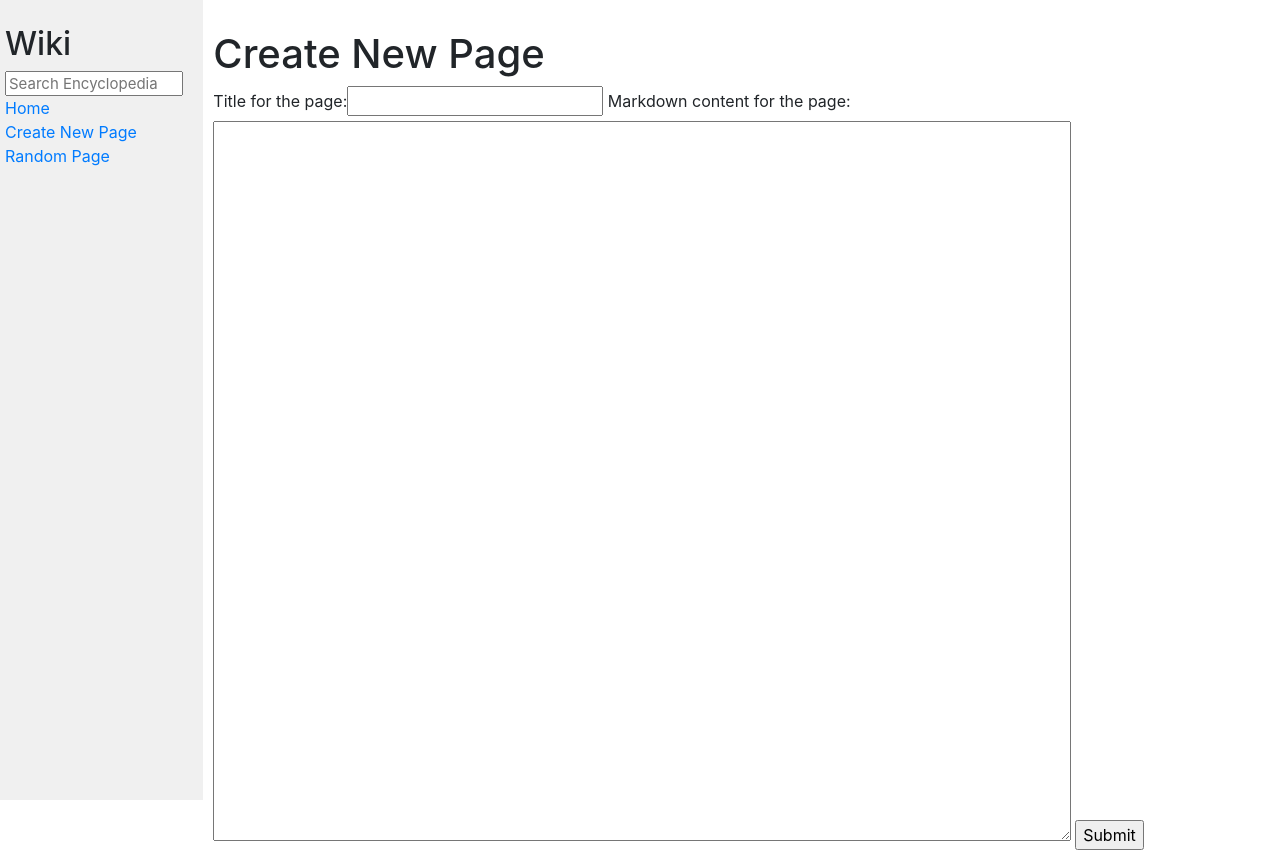
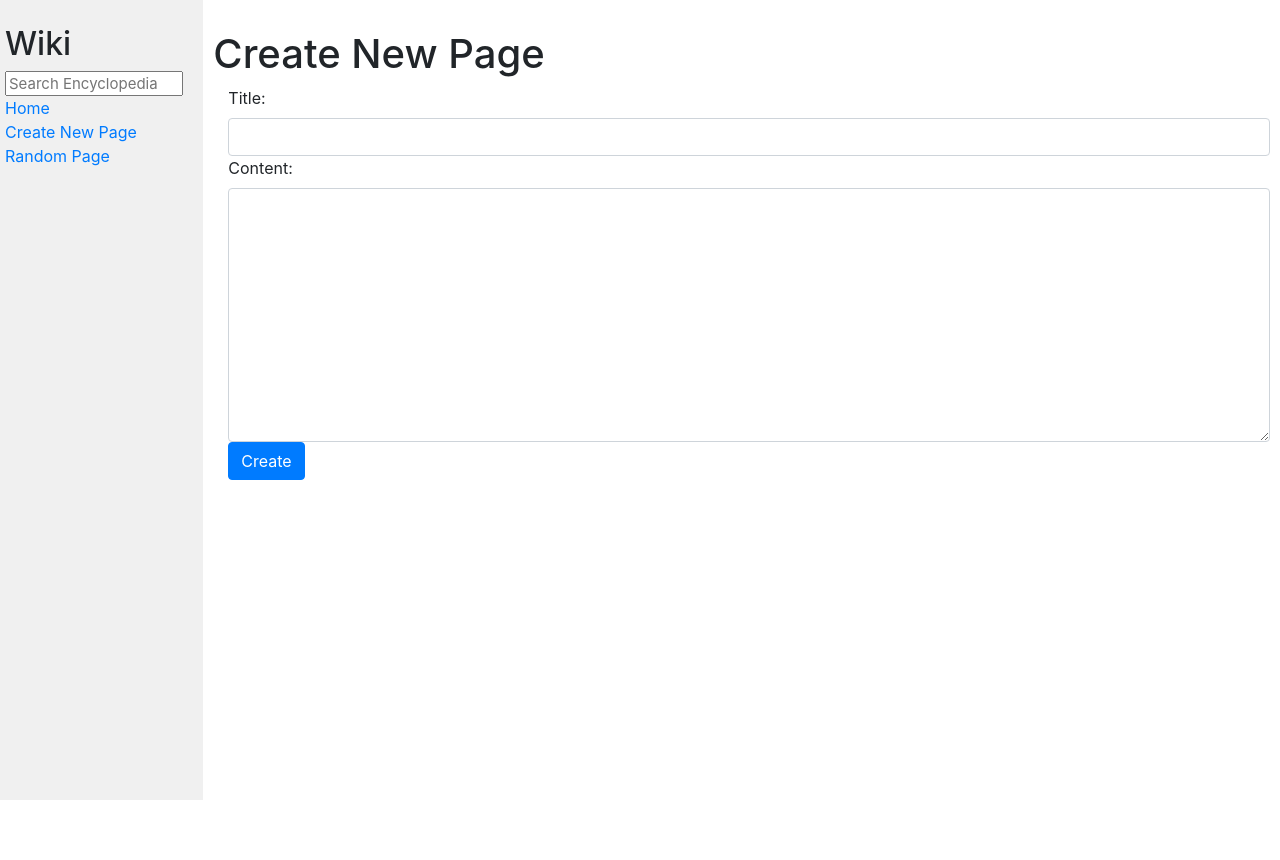
Before and after one commit to agmaran/wiki, a Django app: page /new/ in a window 1280 px wide. After the commit the page ends 800 px from the top, so only its background shows below. Run offline with Django 3.2, Linux system fonts and the light colour scheme; some libraries are stand-ins or nearby versions.

Commit message:
Form styles

```diff
--- a/encyclopedia/templates/encyclopedia/new.html
+++ b/encyclopedia/templates/encyclopedia/new.html
@@ -6,9 +6,10 @@ Create New Page
 {% block body %}
 <h1>Create New Page</h1>
 <h2>{{ message }}</h2>
-<form action="{% url 'new' %}" method="POST">
+
+<form action="{% url 'new' %}" method="POST" class="col-12">
     {% csrf_token %}
     {{ form }}
-    <input type="submit">
+    <input type="submit" class="btn btn-primary" value="Create">
 </form>
 {% endblock %}
--- a/encyclopedia/templates/encyclopedia/search.html
+++ b/encyclopedia/templates/encyclopedia/search.html
@@ -5,7 +5,7 @@ Page not found
 {% block body %}
 <h1>Page not found</h1>
 <div>The requested page was not found.</div>
-<h2>You might be looking for:</h2>
+<h2 class="text-muted">You might be looking for:</h2>
 <div>
     <ul>
         {% for match in matches %}
--- a/encyclopedia/views.py
+++ b/encyclopedia/views.py
@@ -6,9 +6,8 @@ import markdown2
 
 
 class NewEntryForm(forms.Form):
-    title = forms.CharField(label='Title for the page')
-    content = forms.CharField(
-        label='Markdown content for the page', widget=forms.Textarea)
+    title = forms.CharField(widget=forms.TextInput(attrs={'class':'form-control'}))
+    content = forms.CharField(widget=forms.Textarea(attrs={'class': 'form-control', 'size': '20'}))
 
 
 def index(request):
```
Also changed, not shown: encyclopedia/templates/encyclopedia/edit.html (+8 -5 lines), entries/Framework.md (added, +5 -0 lines), entries/sql.md (line endings or trailing spaces).
